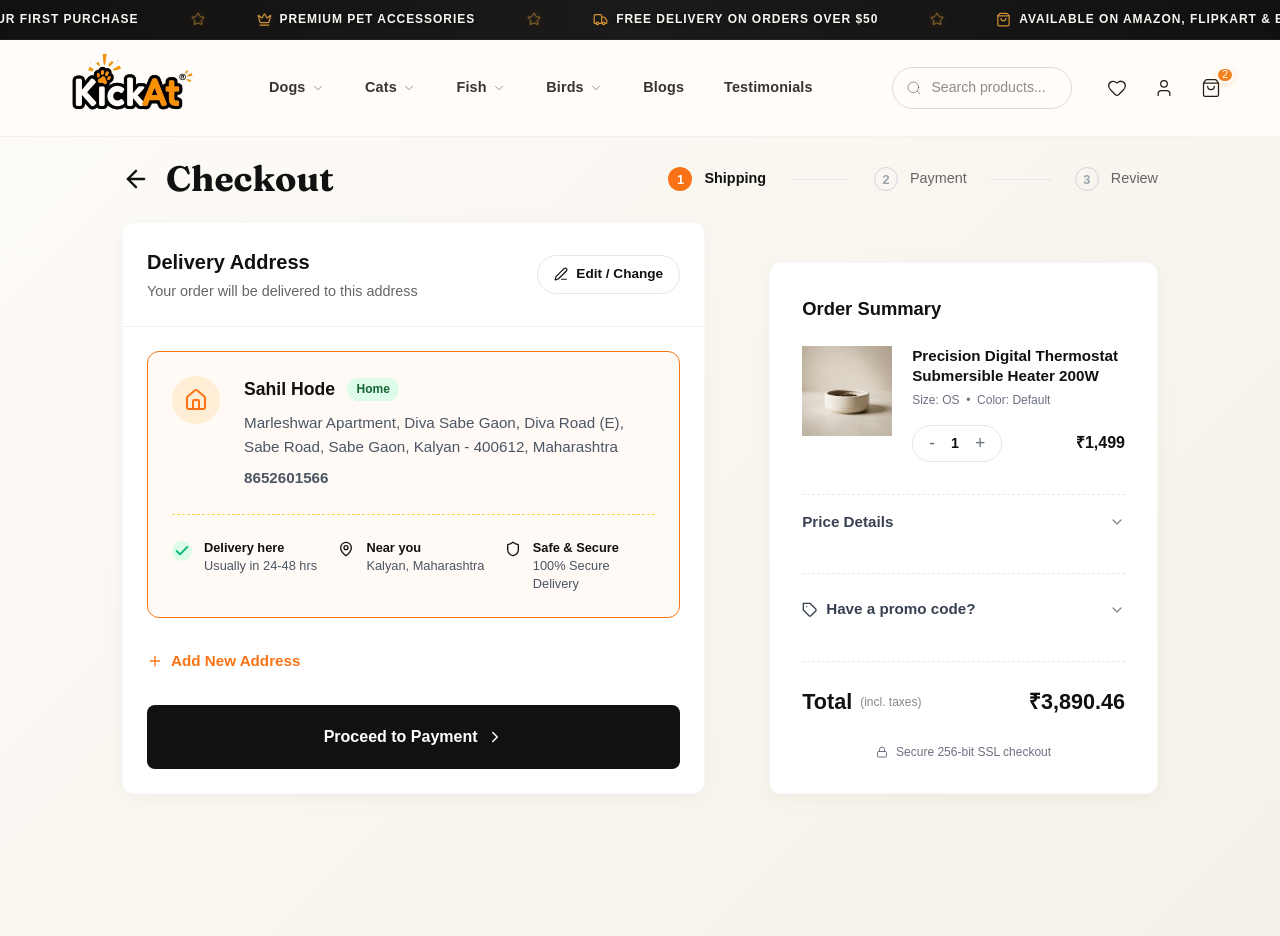
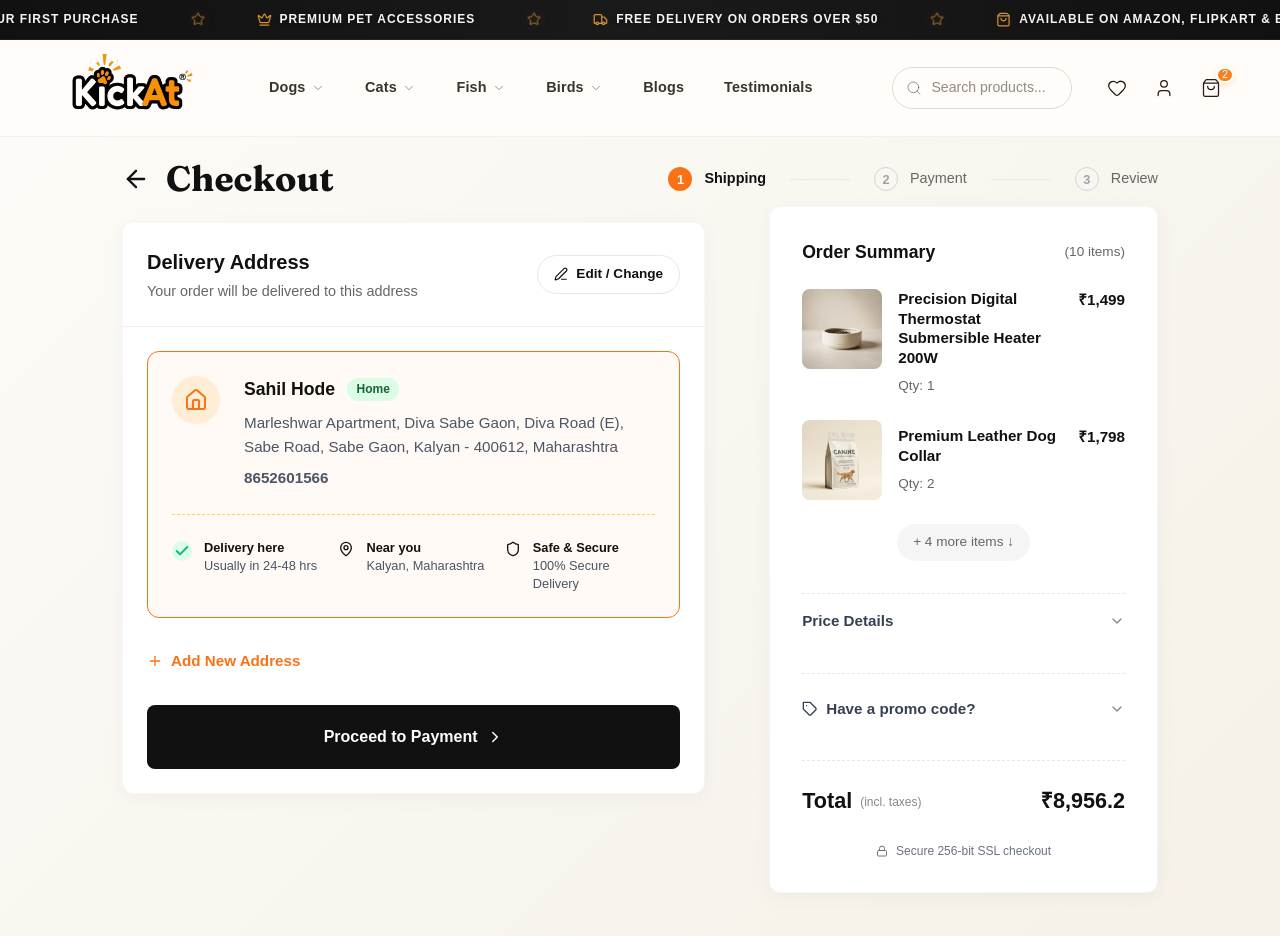
Before and after one commit to SevenX-Labs/kickat-client, a Next.js app: page /checkout in a window 1280 px wide. Built offline with nearby package versions, Linux system fonts and the light colour scheme.

Commit message:
feat: implement cart management and multi-step checkout workflow with persistent UI components

```diff
--- a/src/app/cart/Cart.module.css
+++ b/src/app/cart/Cart.module.css
@@ -147,6 +147,7 @@
   background-color: #FBF7EE;
   padding: 1.5rem 2rem 2rem 2rem;
   border-radius: 16px;
+  margin-top: -4.5rem;
 }
 
 .summaryTitle {
@@ -239,6 +240,7 @@
   }
   .summaryColumn {
     position: static;
+    margin-top: 0;
   }
 }
 
--- a/src/app/cart/page.tsx
+++ b/src/app/cart/page.tsx
@@ -23,6 +23,38 @@ const initialCart = [
     variant: 'Brown / Large',
     price: 899,
     quantity: 2,
+    image: '/hero-products/dog_food.png'
+  },
+  {
+    id: '3',
+    name: 'Ultra Soft Pet Bed Cushion',
+    variant: 'Grey / Medium',
+    price: 1299,
+    quantity: 1,
+    image: '/hero-products/pet_bowl.png'
+  },
+  {
+    id: '4',
+    name: 'Interactive Cat Teaser Toy',
+    variant: 'Multi-color',
+    price: 399,
+    quantity: 3,
+    image: '/hero-products/dog_food.png'
+  },
+  {
+    id: '5',
+    name: 'Stainless Steel Non-Slip Pet Bowl',
+    variant: 'Silver / Large',
+    price: 499,
+    quantity: 2,
+    image: '/hero-products/pet_bowl.png'
+  },
+  {
+    id: '6',
+    name: 'Adjustable Mesh Dog Harness',
+    variant: 'Blue / Small',
+    price: 799,
+    quantity: 1,
     image: '/hero-products/dog_food.png'
   }
 ];
--- a/src/app/checkout/Checkout.module.css
+++ b/src/app/checkout/Checkout.module.css
@@ -1026,7 +1026,8 @@
 
 .floatingSummaryCard {
   position: sticky;
-  top: 2rem;
+  top: 1.5rem;
+  margin-top: -3.5rem;
   background: white;
   border-radius: 12px;
   box-shadow: 0 4px 20px rgba(0, 0, 0, 0.04);
@@ -1035,10 +1036,11 @@
 }
 
 .summaryTitleAlt {
-  font-size: 1.15rem;
-  font-weight: 700;
-  color: #111;
+  font-family: var(--font-ibm-plex-sans), sans-serif;
+  font-size: 1.1rem;
+  font-weight: 700;
   margin-bottom: 1.5rem;
+  color: #111;
 }
 
 .productItemCard {
@@ -1051,9 +1053,86 @@
   position: relative;
   width: 90px;
   height: 90px;
-  background: #f7f5f2;
+  background: #fcfbf9;
   border-radius: 8px;
+  overflow: hidden;
   flex-shrink: 0;
+}
+
+/* Static Compact List Styles */
+.checkoutStaticList {
+  display: flex;
+  flex-direction: column;
+  gap: 1.5rem;
+  margin-bottom: 1.5rem;
+}
+
+.staticProductCard {
+  display: flex;
+  gap: 1rem;
+}
+
+.staticProductImage {
+  position: relative;
+  width: 80px;
+  height: 80px;
+  background: #f9f9f9;
+  border-radius: 8px;
+  overflow: hidden;
+  flex-shrink: 0;
+}
+
+.staticProductInfo {
+  flex: 1;
+  display: flex;
+  flex-direction: column;
+  justify-content: center;
+}
+
+.staticProductTop {
+  display: flex;
+  justify-content: space-between;
+  align-items: flex-start;
+  gap: 1rem;
+  margin-bottom: 0.5rem;
+}
+
+.staticProductName {
+  font-size: 0.95rem;
+  font-weight: 600;
+  color: #111;
+  margin: 0;
+  line-height: 1.3;
+}
+
+.staticProductPrice {
+  font-size: 0.95rem;
+  font-weight: 600;
+  color: #111;
+  white-space: nowrap;
+}
+
+.staticProductQty {
+  font-size: 0.85rem;
+  color: #666;
+}
+
+.expandItemsBtn {
+  background: none;
+  border: none;
+  color: #666;
+  font-size: 0.85rem;
+  font-weight: 500;
+  cursor: pointer;
+  padding: 0.5rem 1rem;
+  border-radius: 20px;
+  background: #f5f5f5;
+  transition: all 0.2s;
+}
+
+.expandItemsBtn:hover {
+  background: #eaeaea;
+  color: #111;
 }
 
 .productItemDetails {
@@ -1542,11 +1621,14 @@
   .summaryColumn {
     position: static;
   }
+
   .floatingSummaryCard {
     position: fixed;
     bottom: 0;
     left: 0;
-    width: 100%;
+    right: 0;
+    top: auto;
+    margin-top: 0;
     border-radius: 20px 20px 0 0;
     z-index: 100;
     box-shadow: 0 -10px 40px rgba(0,0,0,0.1);
--- a/src/app/checkout/page.tsx
+++ b/src/app/checkout/page.tsx
@@ -23,6 +23,34 @@ const checkoutItems = [
     price: 899,
     quantity: 2,
     image: '/hero-products/dog_food.png'
+  },
+  {
+    id: '3',
+    name: 'Ultra Soft Pet Bed Cushion',
+    price: 1299,
+    quantity: 1,
+    image: '/hero-products/pet_bowl.png'
+  },
+  {
+    id: '4',
+    name: 'Interactive Cat Teaser Toy',
+    price: 399,
+    quantity: 3,
+    image: '/hero-products/dog_food.png'
+  },
+  {
+    id: '5',
+    name: 'Stainless Steel Non-Slip Pet Bowl',
+    price: 499,
+    quantity: 2,
+    image: '/hero-products/pet_bowl.png'
+  },
+  {
+    id: '6',
+    name: 'Adjustable Mesh Dog Harness',
+    price: 799,
+    quantity: 1,
+    image: '/hero-products/dog_food.png'
   }
 ];
 
@@ -31,14 +59,15 @@ export default function CheckoutPage() {
   const [paymentMethod, setPaymentMethod] = useState('card');
   const [isSubmitted, setIsSubmitted] = useState(false);
 
-  // Form states for validation checkmarks
-  const [firstName, setFirstName] = useState('');
-  const [flat, setFlat] = useState('');
-  const [street, setStreet] = useState('');
-  const [city, setCity] = useState('');
-  const [phone, setPhone] = useState('');
-  const [email, setEmail] = useState('');
-  const [zipCode, setZipCode] = useState('');
+  // Form states for validation checkmarks (pre-filled with dummy data)
+  const [firstName, setFirstName] = useState('Eduard');
+  const [flat, setFlat] = useState('Flat 101');
+  const [street, setStreet] = useState('SABE ROAD');
+  const [city, setCity] = useState('Mumbai');
+  const [stateName, setStateName] = useState('Maharashtra');
+  const [phone, setPhone] = useState('9876543210');
+  const [email, setEmail] = useState('eduard@example.com');
+  const [zipCode, setZipCode] = useState('400001');
 
   // Saved Address Toggle for Demo
   const [hasSavedAddress, setHasSavedAddress] = useState(true);
@@ -48,6 +77,9 @@ export default function CheckoutPage() {
 
   // Price details toggle state
   const [isPriceDetailsOpen, setIsPriceDetailsOpen] = useState(false);
+
+  // Items list toggle state
+  const [isItemsExpanded, setIsItemsExpanded] = useState(false);
 
   const phoneDigits = phone.replace(/\D/g, '').length;
   const isValidPhone = phoneDigits === 10;
@@ -60,9 +92,28 @@ export default function CheckoutPage() {
   const tax = subtotal * 0.18; // 18% GST mock
   const shipping = subtotal >= 2000 ? 0 : 150;
   const total = subtotal + tax + shipping;
+  const totalItemsCount = checkoutItems.reduce((acc, item) => acc + item.quantity, 0);
+
+  const displayedItems = isItemsExpanded ? checkoutItems : checkoutItems.slice(0, 2);
+  const hiddenItemsCount = checkoutItems.length - 2;
 
   const [orderNumber, setOrderNumber] = useState(0);
   const [particles, setParticles] = useState<{id: number, tx: string, ty: string, color: string}[]>([]);
+
+  const handleAddressSubmit = (e: React.FormEvent) => {
+    e.preventDefault();
+    if (validateStep1()) {
+      setCurrentStep(2);
+    }
+  };
+
+  const handleCityChange = (e: React.ChangeEvent<HTMLInputElement>) => {
+    const val = e.target.value;
+    setCity(val);
+    if (val.toLowerCase().trim() === 'mumbai') {
+      setStateName('Maharashtra');
+    }
+  };
 
   const handleSubmit = (e: React.FormEvent) => {
     e.preventDefault();
@@ -288,7 +339,7 @@ export default function CheckoutPage() {
                       <div className={styles.inputGroup}>
                         <label className={styles.label}>Last Name</label>
                         <div className={styles.inputWrapper}>
-                          <input type="text" required className={styles.input} placeholder="e.g. Franz" />
+                          <input type="text" required className={styles.input} placeholder="e.g. Franz" defaultValue="Franz" />
                         </div>
                       </div>
                       <div className={styles.inputGroup}>
@@ -323,9 +374,9 @@ export default function CheckoutPage() {
                         </div>
                       </div>
                       <div className={styles.inputGroup}>
-                        <label className={styles.label}>Building, Company</label>
+                        <label className={styles.labelAlt}>Building, Company</label>
                         <div className={styles.inputWrapper}>
-                          <input type="text" className={styles.input} placeholder="e.g. Sunshine Apartments" />
+                          <input type="text" className={styles.inputAlt} placeholder="e.g. Sunshine Apartments" defaultValue="Sunshine Apartments" />
                         </div>
                       </div>
                       <div className={styles.inputGroup}>
@@ -337,13 +388,13 @@ export default function CheckoutPage() {
                       <div className={styles.inputGroup}>
                         <label className={styles.label}>City</label>
                         <div className={styles.inputWrapper}>
-                          <input type="text" required className={styles.input} placeholder="Mumbai" value={city} onChange={(e) => setCity(e.target.value)} />
+                          <input type="text" required className={styles.input} placeholder="Mumbai" value={city} onChange={handleCityChange} />
                         </div>
                       </div>
                       <div className={styles.inputGroup}>
                         <label className={styles.labelAlt}>State</label>
                         <div className={styles.inputWrapper}>
-                          <input type="text" required className={styles.inputAlt} placeholder="Maharashtra" value={city} onChange={(e) => setCity(e.target.value)} />
+                          <input type="text" required className={styles.inputAlt} placeholder="Maharashtra" value={stateName} onChange={(e) => setStateName(e.target.value)} />
                         </div>
                       </div>
                       <div className={styles.inputGroup}>
@@ -422,29 +473,39 @@ export default function CheckoutPage() {
           {/* Right Column: Floating Order Summary */}
           <div className={styles.summaryColumn}>
             <div className={styles.floatingSummaryCard}>
-              <h2 className={styles.summaryTitleAlt}>Order Summary</h2>
+              <h2 className={styles.summaryTitleAlt} style={{ display: 'flex', justifyContent: 'space-between', alignItems: 'center' }}>
+                Order Summary
+                <span style={{ fontSize: '0.85rem', color: '#666', fontWeight: 500 }}>({totalItemsCount} items)</span>
+              </h2>
 
-              <div className={styles.productItemCard}>
-                <div className={styles.productItemImage}>
-                  <Image src={checkoutItems[0].image} alt="Product" fill style={{ objectFit: 'contain' }} />
-                </div>
-                <div className={styles.productItemDetails}>
-                  <h3 className={styles.productItemName}>{checkoutItems[0].name}</h3>
-                  <div className={styles.productItemMeta}>
-                    Size: OS &nbsp;•&nbsp; Color: Default
-                  </div>
-                  <div className={styles.productItemPriceRow}>
-                    <div className={styles.qtyStepperAlt}>
-                      <button type="button" className={styles.qtyBtnAlt}>-</button>
-                      <span className={styles.qtyValueAlt}>1</span>
-                      <button type="button" className={styles.qtyBtnAlt}>+</button>
+              <div className={styles.checkoutStaticList}>
+                {displayedItems.map((item) => (
+                  <div key={item.id} className={styles.staticProductCard}>
+                    <div className={styles.staticProductImage}>
+                      <Image src={item.image} alt={item.name} fill style={{ objectFit: 'contain' }} />
                     </div>
-                    <div className={styles.productItemPrice}>
-                      ₹{checkoutItems[0].price.toLocaleString()}
+                    <div className={styles.staticProductInfo}>
+                      <div className={styles.staticProductTop}>
+                        <h3 className={styles.staticProductName}>{item.name}</h3>
+                        <div className={styles.staticProductPrice}>₹{(item.price * item.quantity).toLocaleString()}</div>
+                      </div>
+                      <div className={styles.staticProductQty}>Qty: {item.quantity}</div>
                     </div>
                   </div>
+                ))}
+              </div>
+
+              {hiddenItemsCount > 0 && (
+                <div style={{ textAlign: 'center', marginBottom: '2rem' }}>
+                  <button
+                    type="button"
+                    onClick={() => setIsItemsExpanded(!isItemsExpanded)}
+                    className={styles.expandItemsBtn}
+                  >
+                    {isItemsExpanded ? 'Show less ↑' : `+ ${hiddenItemsCount} more items ↓`}
+                  </button>
                 </div>
-              </div>
+              )}
 
               <div className={styles.priceDetailsToggle} onClick={() => setIsPriceDetailsOpen(!isPriceDetailsOpen)}>
                 <span>Price Details</span>
```
Also changed, not shown: src/components/common/Navbar/Navbar.tsx (+7 -4 lines).
